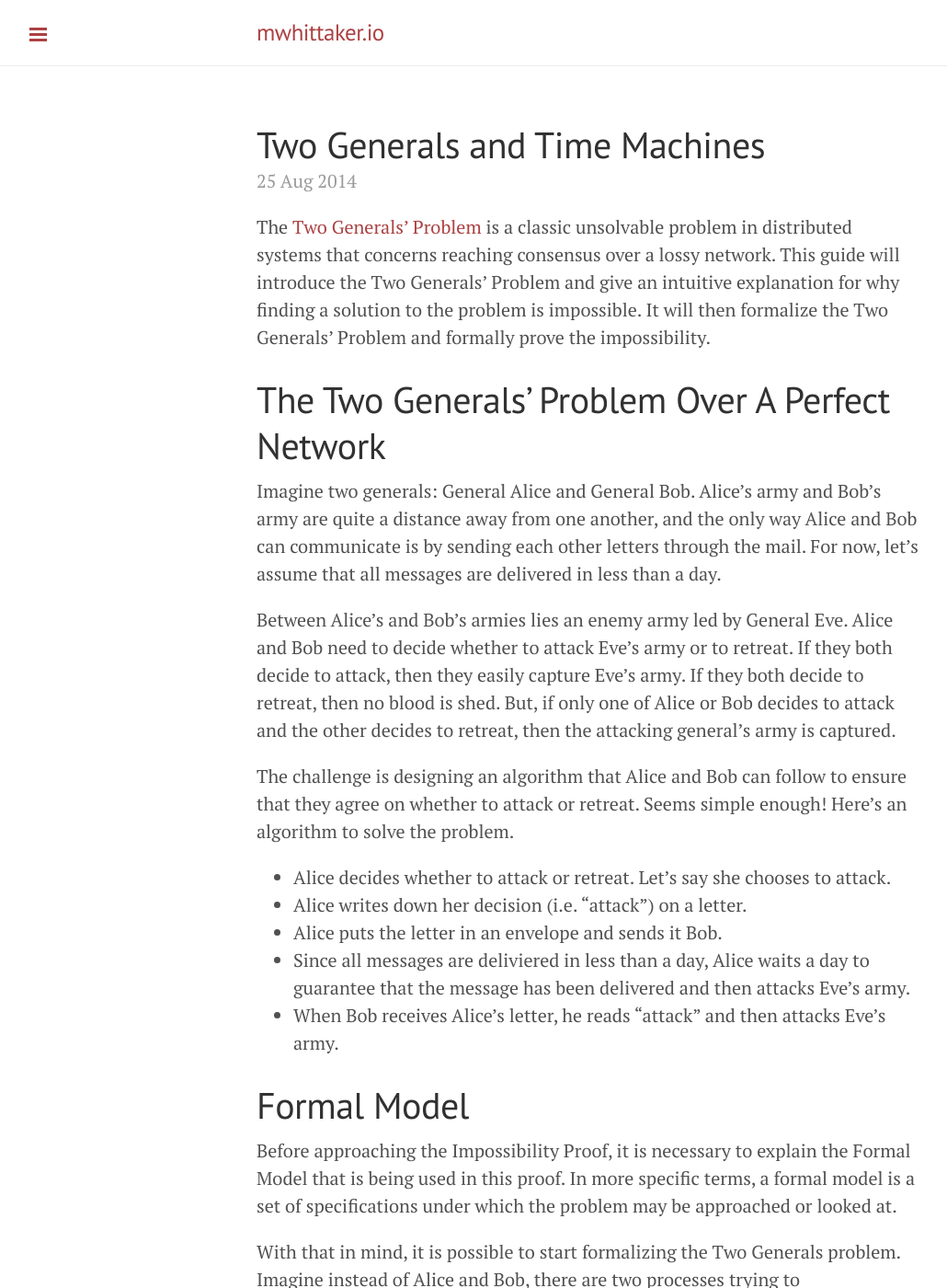
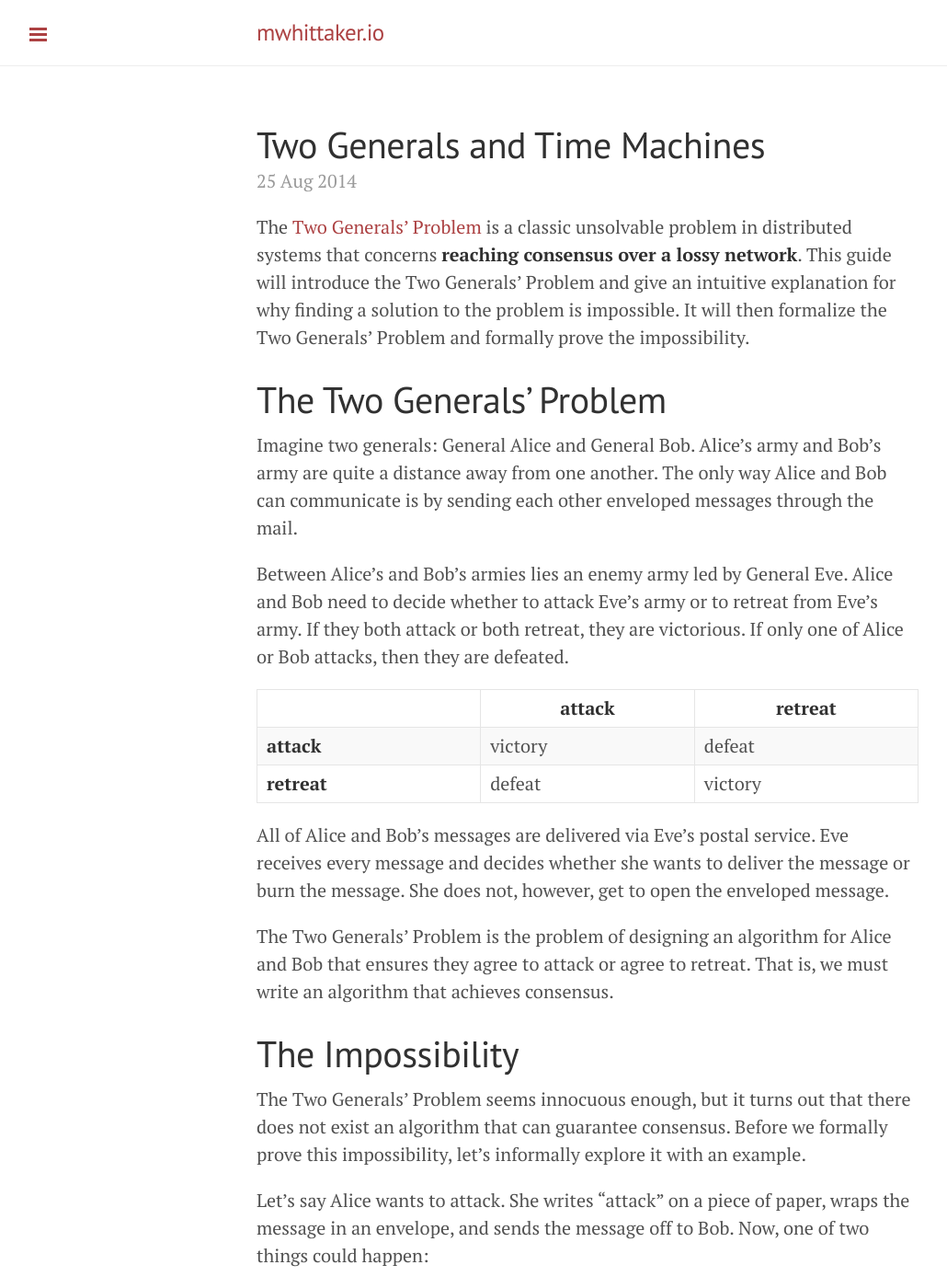
Before and after one commit to mwhittaker/mwhittaker.github.io, a Jekyll site: the page built from _posts/2014-08-25-two-generals-proof.md, in a window 1280 px wide and 1400 px high. Shown: the whole window at 92% size, without its empty margins (1-1031 px from the left). Built offline with Jekyll 4.4.1, drawn with Linux system fonts in a browser that asks for light colours; Markdown is read by kramdown in place of the engine named in the settings; some of the changed text lies outside the part shown.

Commit message:
Finished up to formal model.

```diff
--- a/_posts/2014-08-25-two-generals-proof.md
+++ b/_posts/2014-08-25-two-generals-proof.md
@@ -3,49 +3,101 @@ layout: post
 title: Two Generals and Time Machines
 ---
 
-The [Two Generals' Problem][wiki] is a classic unsolvable problem in distributed
-systems that concerns reaching consensus over a lossy network. This guide will
-introduce the Two Generals' Problem and give an intuitive explanation for why
-finding a solution to the problem is impossible. It will then formalize the Two
-Generals' Problem and formally prove the impossibility.
+The [Two Generals' Problem][wiki] is a classic unsolvable problem in
+distributed systems that concerns **reaching consensus over a lossy network**.
+This guide will introduce the Two Generals' Problem and give an intuitive
+explanation for why finding a solution to the problem is impossible. It will
+then formalize the Two Generals' Problem and formally prove the impossibility.
 
-# The Two Generals' Problem Over A Perfect Network #
+# The Two Generals' Problem #
 Imagine two generals: General Alice and General Bob. Alice's army and Bob's
-army are quite a distance away from one another, and the only way Alice and Bob
-can communicate is by sending each other letters through the mail. For now,
-let's assume that all messages are delivered in less than a day.
+army are quite a distance away from one another. The only way Alice and Bob
+can communicate is by sending each other enveloped messages through the mail.
 
 Between Alice's and Bob's armies lies an enemy army led by General Eve. Alice
-and Bob need to decide whether to attack Eve's army or to retreat. If they
-both decide to attack, then they easily capture Eve's army. If they both decide
-to retreat, then no blood is shed. But, if only one of Alice or Bob decides to
-attack and the other decides to retreat, then the attacking general's army is
-captured.
+and Bob need to decide whether to attack Eve's army or to retreat from Eve's
+army. If they both attack or both retreat, they are victorious. If only one of
+Alice or Bob attacks, then they are defeated.
 
-The challenge is designing an algorithm that Alice and Bob can follow to ensure
-that they agree on whether to attack or retreat. Seems simple enough! Here's an
-algorithm to solve the problem.
 
-- Alice decides whether to attack or retreat. Let's say she chooses to attack.
-- Alice writes down her decision (i.e. "attack") on a letter.
-- Alice puts the letter in an envelope and sends it Bob.
-- Since all messages are deliviered in less than a day, Alice waits a day to
-  guarantee that the message has been delivered and then attacks Eve's army.
-- When Bob receives Alice's letter, he reads "attack" and then attacks Eve's
-  army.
+|             | **attack** | **retreat** |
+| ----------- | ---------- | ----------- |
+| **attack**  | victory    | defeat      |
+| **retreat** | defeat     | victory     |
 
+All of Alice and Bob's messages are delivered via Eve's postal service. Eve
+receives every message and decides whether she wants to deliver the message or
+burn the message. She does not, however, get to open the enveloped message.
+
+The Two Generals' Problem is the problem of designing an algorithm for Alice
+and Bob that ensures they agree to attack or agree to retreat. That is, we must
+write an algorithm that achieves consensus.
+
+# The Impossibility #
+The Two Generals' Problem seems innocuous enough, but it turns out that there
+does not exist an algorithm that can guarantee consensus. Before we formally
+prove this impossibility, let's informally explore it with an example.
+
+Let's say Alice wants to attack. She writes "attack" on a piece of paper, wraps
+the message in an envelope, and sends the message off to Bob. Now, one of two
+things could happen:
+
+1. Eve could intercept the message and burn it.
+2. Eve could intercept the message and deliver it to Bob.
+
+Alice does not know which of these events occur. Since she is unsure if her
+message was delivered, she can't decide to attack without the risk of Bob
+deciding to retreat. That is, she cannot attack with the *certainty* of
+consensus.
+
+Perhaps we can solve this uncertainty with acknowledgements. Let's say Bob
+receives Alice's message. Upon receiving the message, Bob responds with an
+acknowledging message. Again, this message could either be burned or delivered.
+If the message is burned, then Alice never receives her acknowledgement and
+cannot make a certain decision. This means that if Bob's message is lost, Bob
+can't make a decision without the possibility that Alice makes the opposite
+decision.
+
+Perhaps we can solve this uncertainty with *more* acknowledgements! Bob waits
+for an acknowledgement from Alice. But, after sending her acknowledgement,
+Alice is uncertain if it was delivered. If it wasn't, then Bob would be still
+be uncertain what decision to make. So, Alice waits for an acknowledgement from
+Bob. But, after sending his acknowledgements, Bob is uncertain if it was
+delivered. This cycle continues indefinitely. At no point is either Alice or
+Bob certain what the other General will decide to do.
 
 # Formal Model #
 
-Before approaching the Impossibility Proof, it is necessary to explain the Formal Model that is being used in this proof. In more specific terms, a formal model is a set of specifications under which the problem may be approached or looked at.
+Before approaching the Impossibility Proof, it is necessary to explain the
+Formal Model that is being used in this proof. In more specific terms, a formal
+model is a set of specifications under which the problem may be approached or
+looked at.
 
-With that in mind, it is possible to start formalizing the Two Generals problem. Imagine instead of Alice and Bob, there are two processes trying to communicate. Instead of Eve, there is a unreliable network where information sent between the two processes can be lost at random at undetermined rates. Note that this example of two processes can be extrapolated to two or more processes and nothing would change for the proof.
+With that in mind, it is possible to start formalizing the Two Generals
+problem. Imagine instead of Alice and Bob, there are two processes trying to
+communicate. Instead of Eve, there is a unreliable network where information
+sent between the two processes can be lost at random at undetermined rates.
+Note that this example of two processes can be extrapolated to two or more
+processes and nothing would change for the proof.
 
-Next, for each process, there is a concept of state. [Michael, insert definition of state here] A configuration for an entire system is a list of states, where each state corresponds to a process. [Insert better event(s) definition here]. When an event is applied to a configuration, the configuration of the system changes to another configuration (meaning that some state for a process within the configuration has changed). A list of alternating configurations and events is called an execution segment.
+Next, for each process, there is a concept of state. [Michael, insert
+definition of state here] A configuration for an entire system is a list of
+states, where each state corresponds to a process. [Insert better event(s)
+definition here]. When an event is applied to a configuration, the
+configuration of the system changes to another configuration (meaning that some
+state for a process within the configuration has changed). A list of
+alternating configurations and events is called an execution segment.
 
-Before proceeding onto the actual Impossibility Proof, the last point to address is the definition of indistinguishability with respect to execution segments. Here goes: an execution segment A is indistinguishable from execution segment B, for a single process P, if P sees the same sequence of events in both executions.
+Before proceeding onto the actual Impossibility Proof, the last point to
+address is the definition of indistinguishability with respect to execution
+segments. Here goes: an execution segment A is indistinguishable from execution
+segment B, for a single process P, if P sees the same sequence of events in
+both executions.
 
-In more simplified terms, this means that if there are two executions A and B, and they alter a single process P in the same way with the same events in the same order, then from the perspective of the process P, it cannot tell which execution was executed on itself.
+In more simplified terms, this means that if there are two executions A and B,
+and they alter a single process P in the same way with the same events in the
+same order, then from the perspective of the process P, it cannot tell which
+execution was executed on itself.
 
 # Impossibility Proof #
 
```
